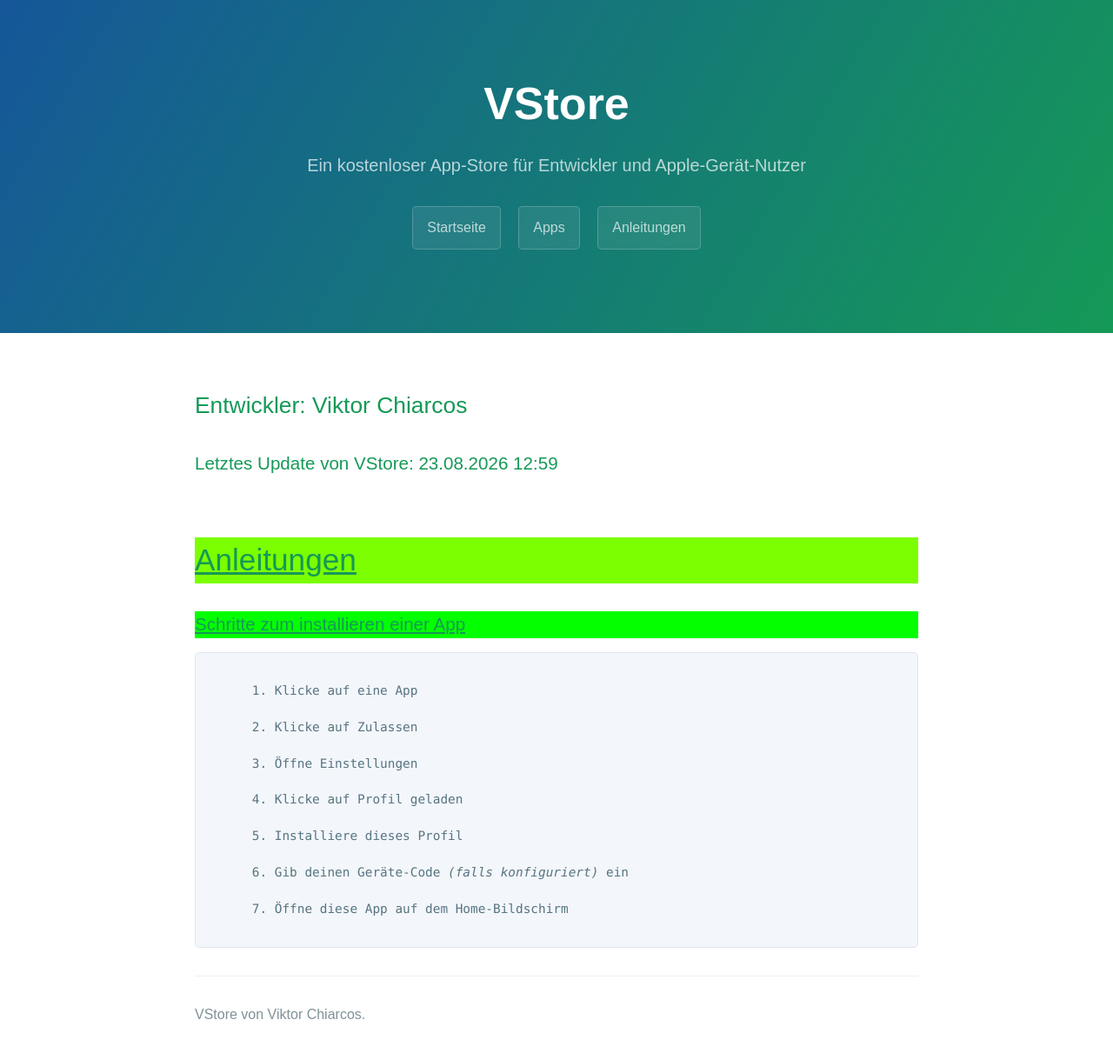
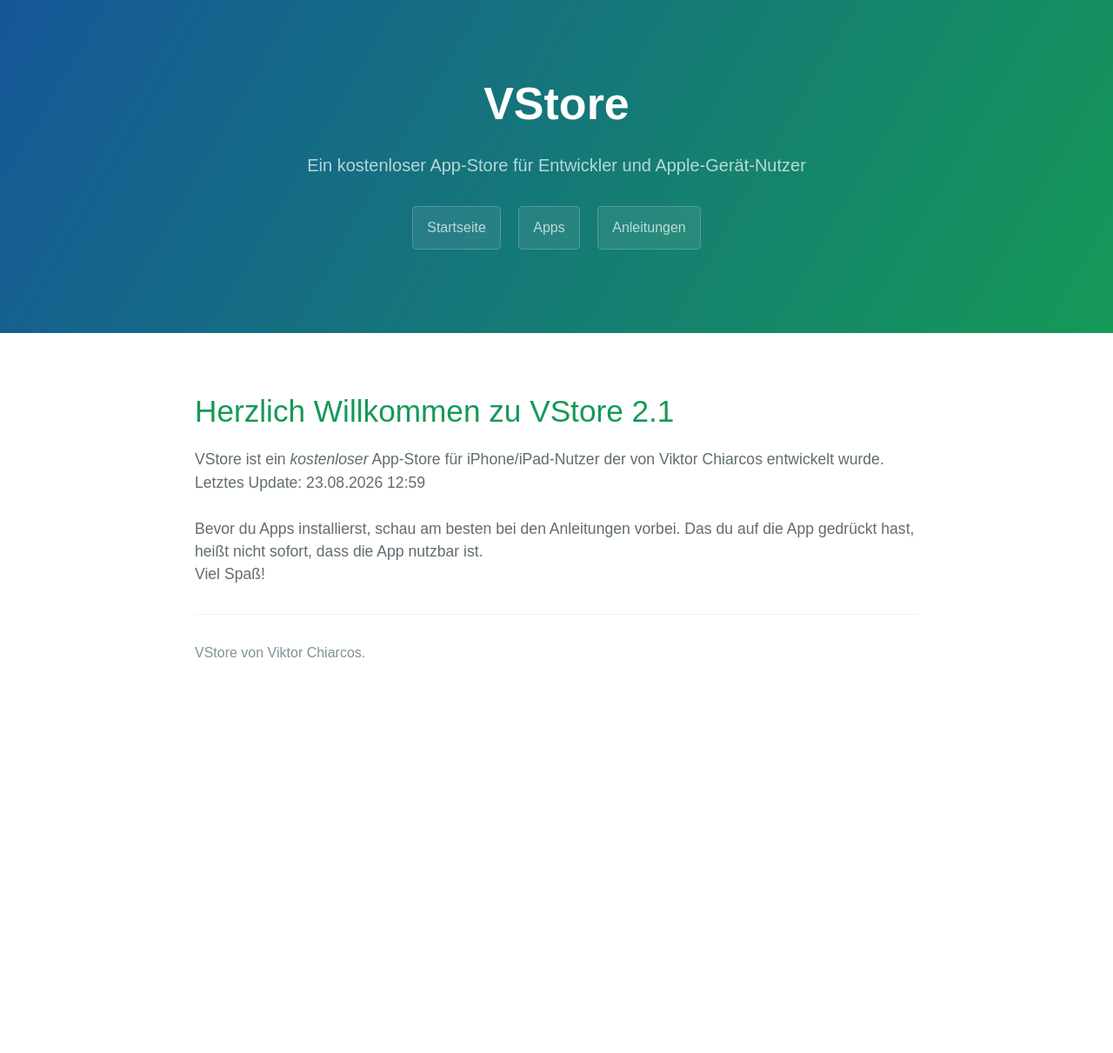
Before and after one commit to die-techniker/vstore, a Jekyll site: the page built from app/index.html, in a window 1280 px wide. Shown: the whole page at 87% size. Built offline with Jekyll 4.4.1, drawn with Linux system fonts in a browser that asks for light colours; after the commit the page ends 900 px from its top, so only the background shows below that.

Commit message:
Update welcome message and remove installation instructions

```diff
--- a/app/index.html
+++ b/app/index.html
@@ -16,23 +16,15 @@ excerpt: "Ein kostenloser App-Store für Entwickler und Apple-Gerät-Nutzer"
     </style>
   </head>
   <body>
+    <!--
     <h2 style="font-weight: normal ; font-color: #000000">Entwickler: Viktor Chiarcos</h1>
     <h3 style="font-weight: normal ; font-color: #000000">Letztes Update von VStore: {{ 'now' | date: "%d.%m.%Y %H:%M" }}</h3>
     <br><br>
-    <div style="font-color: #000000">
-    <h1 style="font-weight: normal; text-decoration: underline; background-color: #7bff00 ; font-color: #000000">Anleitungen</h1>
-    <h3 style="font-weight: italic; text-decoration: underline; background-color: #04ff00 ; font-color: #000000">Schritte zum installieren einer App</h3>
-    </div>
-      <pre><code>
-      1. Klicke auf eine App<br>
-      2. Klicke auf Zulassen<br>
-      3. Öffne Einstellungen<br>
-      4. Klicke auf Profil geladen<br>
-      5. Installiere dieses Profil<br>
-      6. Gib deinen Geräte-Code <i>(falls konfiguriert)</i> ein<br>
-      7. Öffne diese App auf dem Home-Bildschirm
-    </code></pre>
-
-
+    -->
+    <h1>Herzlich Willkommen zu VStore 2.1</h1>
+    VStore ist ein <i>kostenloser</i> App-Store für iPhone/iPad-Nutzer der von Viktor Chiarcos entwickelt wurde.<br>
+    Letztes Update: {{ 'now' | date: "%d.%m.%Y %H:%M" }}<br><br>
+    Bevor du Apps installierst, schau am besten bei den Anleitungen vorbei. Das du auf die App gedrückt hast, heißt nicht sofort, dass die App nutzbar ist.
+    <br>Viel Spaß!
   </body>
 </html>
```
